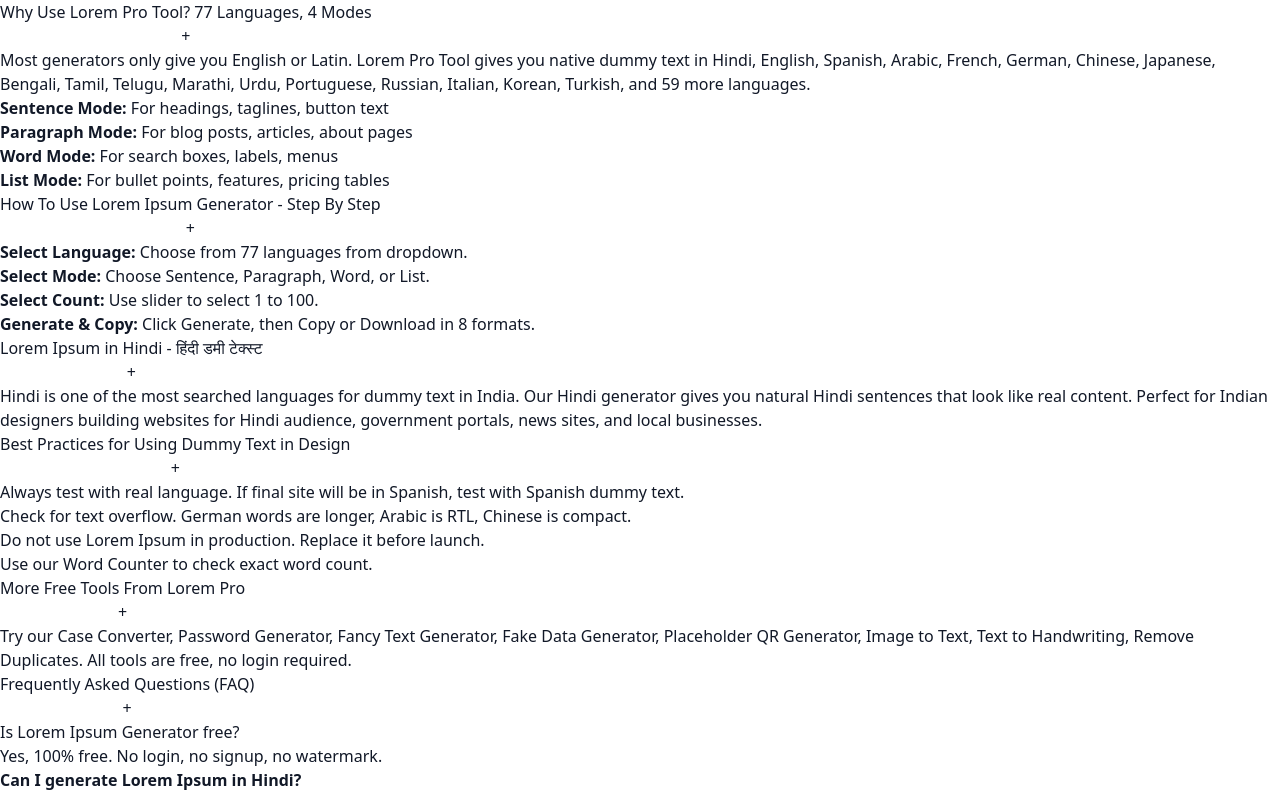
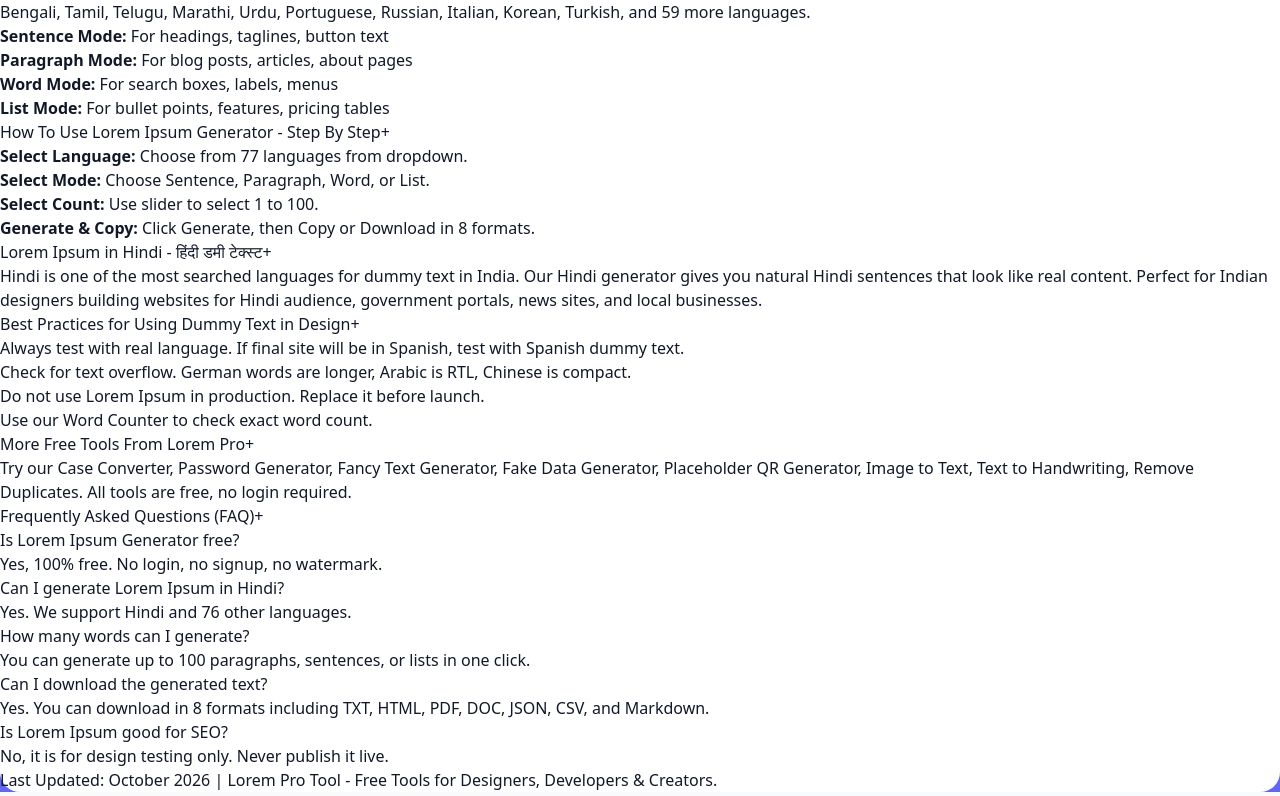
Before and after one commit to Ravs10/lorem-pro-tool, a Next.js app: page / in a window 1280 px wide. Shown: the part 1544-2340 px from the top of the page. Built offline with nearby package versions, Linux system fonts and the light colour scheme; no server answers; the database is empty.

Commit message:
Enhance Section component with forceOpen prop
Added 'forceOpen' prop to Section component to control visibility based on external state. Updated usage of Section to support this new prop for better state management.

```diff
--- a/app/components/SeoContent.tsx
+++ b/app/components/SeoContent.tsx
@@ -1,21 +1,29 @@
 "use client";
-import { useState } from "react";
+import { useState, useEffect } from "react";
 
-function Section({ title, children, defaultOpen = false }: any) {
+function Section({ title, children, defaultOpen = false, forceOpen }: any) {
   const [open, setOpen] = useState(defaultOpen);
+
+  // Show All / Hide All ko kaam karane ke liye - sabse important fix
+  useEffect(() => {
+    if (forceOpen !== undefined) setOpen(forceOpen);
+  }, [forceOpen]);
+
   return (
     <div className="mb-3 overflow-hidden rounded-xl border-2 border-slate-200 bg-white shadow-sm transition-all duration-300 hover:border-black hover:shadow-[0_8px_20px_rgba(0,0,0,0.08)]">
+      <h3 className="m-0">
         <button
           onClick={() => setOpen(!open)}
           className="flex w-full items-center justify-between gap-3 px-4 py-4 text-left transition-colors duration-300 hover:bg-slate-50"
         >
-        <h2 className="text-[16px] font-bold text-slate-900">{title}</h2>
+          <span className="text-[16px] font-bold text-slate-900">{title}</span>
           <span
             className={`flex h-7 w-7 shrink-0 items-center justify-center rounded-full bg-black text-white text-lg transition-transform duration-300 ${open ? "rotate-45" : "rotate-0"}`}
           >
             +
           </span>
         </button>
+      </h3>
       <div
         className={`grid transition-all duration-500 ease-in-out ${open ? "grid-rows-[1fr] opacity-100" : "grid-rows-[0fr] opacity-0"}`}
       >
@@ -42,19 +50,18 @@ export default function SeoContent() {
         </button>
       </div>
 
-      {/* Jab Show All ON hoga, tabhi sab khulega - iske liye hum key use kar rahe hain */}
-      <div key={String(showAll)}>
-        <Section title="What is Lorem Ipsum? The Ultimate Guide to Dummy Text" defaultOpen={true}>
+      <div>
+        <Section title="What is Lorem Ipsum? The Ultimate Guide to Dummy Text" defaultOpen={true} forceOpen={showAll ? true : undefined}>
           <p className="mb-3">Lorem Ipsum is placeholder text used by designers, developers, and publishers to fill a layout before the final content is ready. It allows you to focus on visual design, typography, spacing, and user experience without getting distracted by readable content.</p>
           <p>Lorem Pro Tool takes this classic concept to the next level by offering it in 77 native languages, not just Latin. Our free generator helps you generate sentences, paragraphs, words, and lists instantly. No login, no signup, 100% free forever.</p>
         </Section>
 
-        <Section title="History of Lorem Ipsum - Where Did It Come From?">
+        <Section title="History of Lorem Ipsum - Where Did It Come From?" forceOpen={showAll ? true : undefined}>
           <p className="mb-3">Lorem Ipsum comes from a Latin text written by Cicero in 45 BC, called &quot;de Finibus Bonorum et Malorum&quot;. The famous line &quot;Lorem ipsum dolor sit amet...&quot; is a scrambled version of that original text.</p>
           <p>In the 1960s, Letraset popularized it for print design, and in the 1990s, Aldus PageMaker made it standard for digital design. Today, it is the world standard for placeholder text.</p>
         </Section>
 
-        <Section title="Why Use Lorem Pro Tool? 77 Languages, 4 Modes">
+        <Section title="Why Use Lorem Pro Tool? 77 Languages, 4 Modes" forceOpen={showAll ? true : undefined}>
           <p className="mb-3">Most generators only give you English or Latin. Lorem Pro Tool gives you native dummy text in Hindi, English, Spanish, Arabic, French, German, Chinese, Japanese, Bengali, Tamil, Telugu, Marathi, Urdu, Portuguese, Russian, Italian, Korean, Turkish, and 59 more languages.</p>
           <ul className="list-disc pl-5 space-y-1">
             <li><b>Sentence Mode:</b> For headings, taglines, button text</li>
@@ -64,7 +71,7 @@ export default function SeoContent() {
           </ul>
         </Section>
 
-        <Section title="How To Use Lorem Ipsum Generator - Step By Step">
+        <Section title="How To Use Lorem Ipsum Generator - Step By Step" forceOpen={showAll ? true : undefined}>
           <ol className="list-decimal pl-5 space-y-2">
             <li><b>Select Language:</b> Choose from 77 languages from dropdown.</li>
             <li><b>Select Mode:</b> Choose Sentence, Paragraph, Word, or List.</li>
@@ -73,11 +80,11 @@ export default function SeoContent() {
           </ol>
         </Section>
 
-        <Section title="Lorem Ipsum in Hindi - हिंदी डमी टेक्स्ट">
+        <Section title="Lorem Ipsum in Hindi - हिंदी डमी टेक्स्ट" forceOpen={showAll ? true : undefined}>
           <p>Hindi is one of the most searched languages for dummy text in India. Our Hindi generator gives you natural Hindi sentences that look like real content. Perfect for Indian designers building websites for Hindi audience, government portals, news sites, and local businesses.</p>
         </Section>
 
-        <Section title="Best Practices for Using Dummy Text in Design">
+        <Section title="Best Practices for Using Dummy Text in Design" forceOpen={showAll ? true : undefined}>
           <ul className="list-disc pl-5 space-y-1">
             <li>Always test with real language. If final site will be in Spanish, test with Spanish dummy text.</li>
             <li>Check for text overflow. German words are longer, Arabic is RTL, Chinese is compact.</li>
@@ -86,17 +93,17 @@ export default function SeoContent() {
           </ul>
         </Section>
 
-        <Section title="More Free Tools From Lorem Pro">
+        <Section title="More Free Tools From Lorem Pro" forceOpen={showAll ? true : undefined}>
           <p>Try our <a href="/case-converter" className="text-blue-600 underline">Case Converter</a>, <a href="/password-generator" className="text-blue-600 underline">Password Generator</a>, <a href="/fancy-text" className="text-blue-600 underline">Fancy Text Generator</a>, <a href="/fake-data-generator" className="text-blue-600 underline">Fake Data Generator</a>, <a href="/placeholder-qr-generator" className="text-blue-600 underline">Placeholder QR Generator</a>, <a href="/image-to-text" className="text-blue-600 underline">Image to Text</a>, <a href="/text-to-handwriting" className="text-blue-600 underline">Text to Handwriting</a>, <a href="/remove-duplicates" className="text-blue-600 underline">Remove Duplicates</a>. All tools are free, no login required.</p>
         </Section>
 
-        <Section title="Frequently Asked Questions (FAQ)">
+        <Section title="Frequently Asked Questions (FAQ)" forceOpen={showAll ? true : undefined}>
           <div className="space-y-3">
-            <div><h3 className="font-bold text-slate-900">Is Lorem Ipsum Generator free?</h3><p>Yes, 100% free. No login, no signup, no watermark.</p></div>
-            <div><b>Can I generate Lorem Ipsum in Hindi?</b><p>Yes. We support Hindi and 76 other languages.</p></div>
-            <div><b>How many words can I generate?</b><p>You can generate up to 100 paragraphs, sentences, or lists in one click.</p></div>
-            <div><b>Can I download the generated text?</b><p>Yes. You can download in 8 formats including TXT, HTML, PDF, DOC, JSON, CSV, and Markdown.</p></div>
-            <div><b>Is Lorem Ipsum good for SEO?</b><p>No, it is for design testing only. Never publish it live.</p></div>
+            <div><h4 className="font-bold text-slate-900">Is Lorem Ipsum Generator free?</h4><p>Yes, 100% free. No login, no signup, no watermark.</p></div>
+            <div><h4 className="font-bold text-slate-900">Can I generate Lorem Ipsum in Hindi?</h4><p>Yes. We support Hindi and 76 other languages.</p></div>
+            <div><h4 className="font-bold text-slate-900">How many words can I generate?</h4><p>You can generate up to 100 paragraphs, sentences, or lists in one click.</p></div>
+            <div><h4 className="font-bold text-slate-900">Can I download the generated text?</h4><p>Yes. You can download in 8 formats including TXT, HTML, PDF, DOC, JSON, CSV, and Markdown.</p></div>
+            <div><h4 className="font-bold text-slate-900">Is Lorem Ipsum good for SEO?</h4><p>No, it is for design testing only. Never publish it live.</p></div>
           </div>
         </Section>
       </div>
```
Lines whose indentation alone changed are shown as unchanged.
